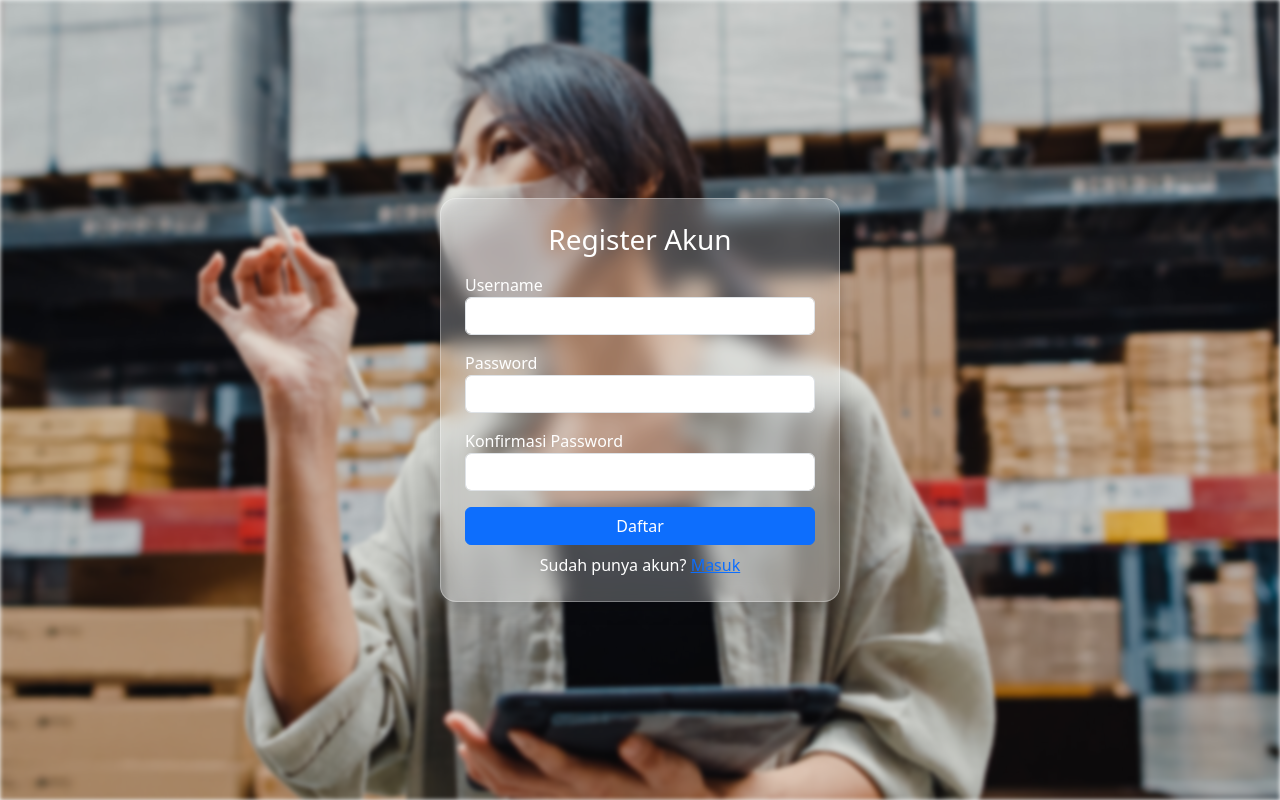
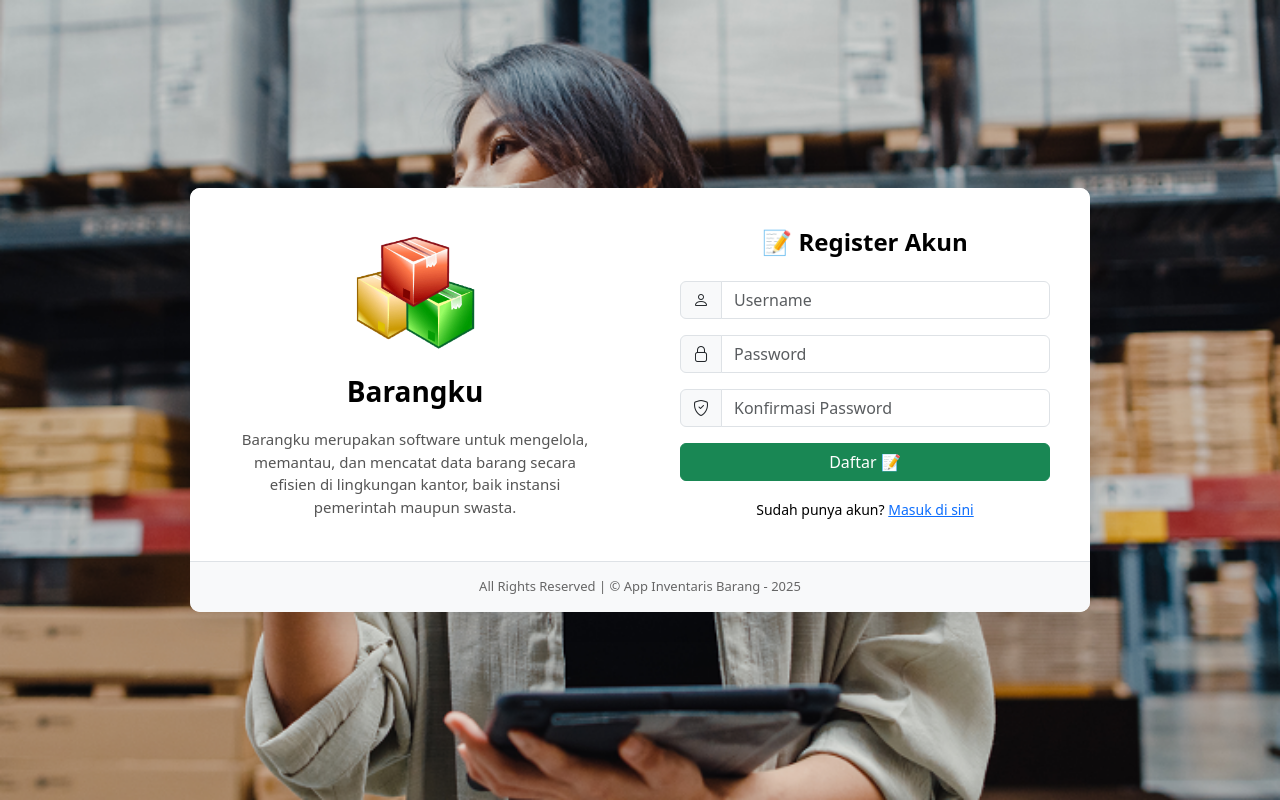
Before and after one commit to kytaufiq/manajemen_inventaris, a PHP site: page /register.php in a window 1280 px wide. Run offline with PHP 8.4, Linux system fonts and the light colour scheme.

Commit message:
perbaiki bagian index dan register

```diff
--- a/register.php
+++ b/register.php
@@ -48,68 +48,95 @@ if ($_SERVER["REQUEST_METHOD"] == "POST") {
 <html lang="id">
 <head>
     <meta charset="UTF-8">
-    <title>Register - Inventaris</title>
+    <title>Register - App Inventaris Barang</title>
     <link rel="stylesheet" href="https://cdn.jsdelivr.net/npm/bootstrap@5.3.3/dist/css/bootstrap.min.css">
-
+    <link rel="stylesheet" href="https://cdn.jsdelivr.net/npm/bootstrap-icons/font/bootstrap-icons.css">
     <style>
-        body::before {
-            content: "";
-            position: fixed;
-            top: 0;
-            left: 0;
-            right: 0;
-            bottom: 0;
+        body {
             background-image: url('img/background.png');
             background-size: cover;
             background-position: center;
-            filter: blur(2px);
-            z-index: -1;
-        }
-        .login-container {
+            background-repeat: no-repeat;
             min-height: 100vh;
         }
-        .left-box {
-            background-color: #fff;
-            padding: 40px;
-            border-right: 1px solid #ddd;
+
+        .register-container {
+            min-height: 100vh;
+            padding: 20px 0;
         }
-        .right-box {
-            padding: 40px;
-        }
+
         .app-title {
             font-size: 28px;
             font-weight: bold;
         }
+
         .app-desc {
             margin-top: 20px;
             font-size: 15px;
             color: #555;
         }
-        footer {
-            font-size: 13px;
-            color: #888;
-        }
-        .card label,
-        .card a {
-            color: #fff;
+
+        .main-card {
+            background-color: #ffffff;
+            border-radius: 10px;
+            box-shadow: 0 4px 30px rgba(0, 0, 0, 0.1);
+            overflow: hidden;
+            max-width: 900px;
+            width: 100%;
         }
 
-        .card input::placeholder {
-            color: rgba(255, 255, 255, 0.8);
+        .left-box, .right-box {
+            padding: 40px;
         }
 
+        .left-box {
+            background-color: #ffffff;
+            color: #000;
+            display: flex;
+            flex-direction: column;
+            justify-content: center;
+            align-items: center;
+            text-align: center;
+        }
+
+        .right-box {
+            background-color: #ffffff;
+            color: #000;
+        }
+
+        .footer-section {
+            background-color: #f8f9fa;
+            color: #666;
+            text-align: center;
+            padding: 15px;
+            font-size: 13px;
+            border-top: 1px solid #dee2e6;
+        }
+
+        @media (max-width: 768px) {
+            .register-container {
+                padding: 10px;
+            }
+
+            .left-box, .right-box {
+                padding: 30px 20px;
+            }
+        }
     </style>
 </head>
-<body class="bg-light d-flex justify-content-center align-items-center" style="height: 100vh;">
-    <div class="card p-4 shadow" style="width: 400px;
-        background-color: rgba(255, 255, 255, 0.25);
-        backdrop-filter: blur(10px);
-        -webkit-backdrop-filter: blur(10px);
-        border-radius: 16px;
-        color: #fff;
-        border: 1px solid rgba(255, 255, 255, 0.3);">
-
-    <h3 class="text-center mb-3">Register Akun</h3>
+<body>
+<div class="container-fluid register-container d-flex justify-content-center align-items-center">
+    <div class="main-card">
+        <div class="row g-0">
+            <div class="col-md-6 left-box">
+                <img src="img/logo.png" alt="Logo" style="width: 120px;">
+                <div class="app-title mt-3">Barangku</div>
+                <div class="app-desc mt-3">
+                    Barangku merupakan software untuk mengelola, memantau, dan mencatat data barang secara efisien di lingkungan kantor, baik instansi pemerintah maupun swasta.
+                </div>
+            </div>
+            <div class="col-md-6 right-box">
+                <h4 class="mb-4 text-center">📝 <strong>Register Akun</strong></h4>
 
                 <?php if ($error): ?>
                     <div class="alert alert-danger"><?= $error ?></div>
@@ -117,26 +144,35 @@ if ($_SERVER["REQUEST_METHOD"] == "POST") {
                     <div class="alert alert-success"><?= $success ?></div>
                 <?php endif; ?>
 
-    <form method="POST">
-        <div class="mb-3">
-            <label>Username</label>
-            <input type="text" name="username" class="form-control" required>
+                <form method="POST" class="needs-validation" novalidate>
+                    <div class="mb-3 input-group">
+                        <span class="input-group-text"><i class="bi bi-person"></i></span>
+                        <input type="text" name="username" class="form-control" placeholder="Username" required>
                     </div>
-        <div class="mb-3">
-            <label>Password</label>
-            <input type="password" name="password" class="form-control" required>
+                    <div class="mb-3 input-group">
+                        <span class="input-group-text"><i class="bi bi-lock"></i></span>
+                        <input type="password" name="password" class="form-control" placeholder="Password" required>
                     </div>
-        <div class="mb-3">
-            <label>Konfirmasi Password</label>
-            <input type="password" name="confirm_password" class="form-control" required>
+                    <div class="mb-3 input-group">
+                        <span class="input-group-text"><i class="bi bi-shield-check"></i></span>
+                        <input type="password" name="confirm_password" class="form-control" placeholder="Konfirmasi Password" required>
                     </div>
-        <button class="btn btn-primary w-100">Daftar</button>
+                    <button class="btn btn-success w-100">Daftar 📝</button>
+                </form>
 
+                <div class="text-center mt-3">
+                    <small>Sudah punya akun? <a href="index.php">Masuk di sini</a></small>
+                </div>
+            </div>
+        </div>
 
-        <div class="text-center mt-2">
-            Sudah punya akun? <a href="index.php" class="text-primary">Masuk</a>
+        <!-- Footer terintegrasi dalam card utama -->
+        <div class="footer-section">
+            All Rights Reserved | © App Inventaris Barang - 2025
         </div>
-    </form>
     </div>
+</div>
+
+<script src="js/script.js"></script>
 </body>
 </html>
```
Also changed, not shown: index.php (+58 -27 lines). Lines whose indentation alone changed are shown as unchanged.
